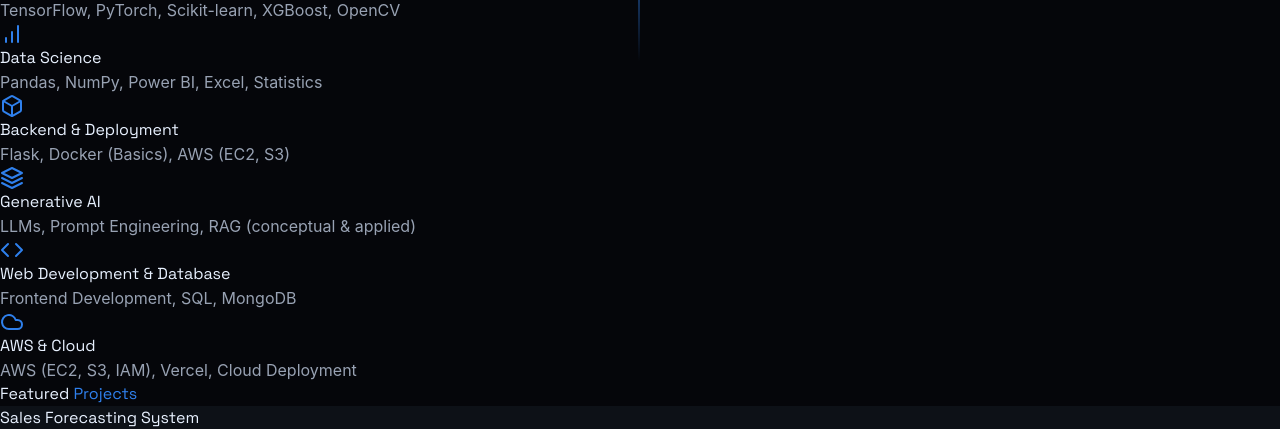
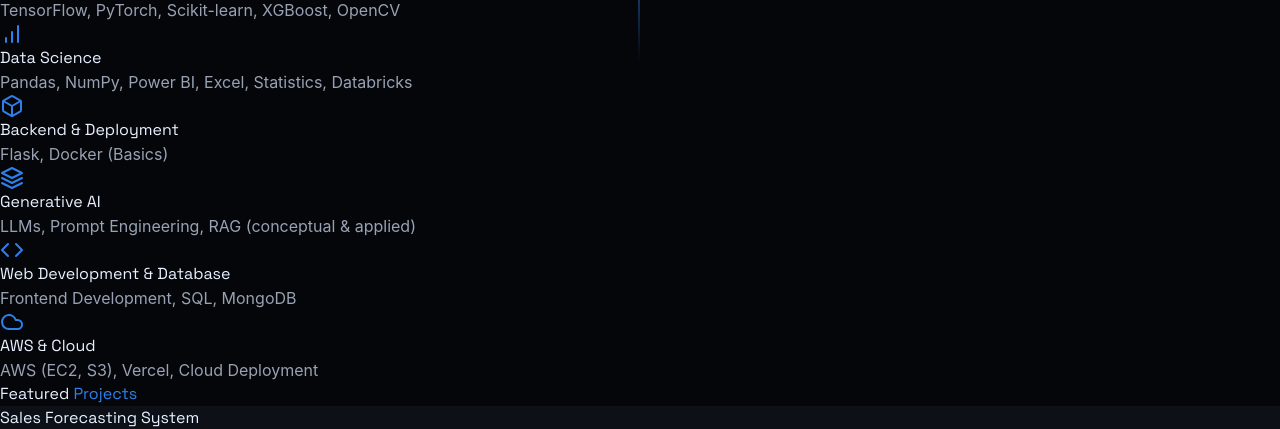
Before and after one commit to rameshkumark24/My-Portfolio, a React (Vite) app: page / in a window 1280 px wide. Shown: the part 739-1168 px from the top of the page. Built offline with nearby package versions, Linux system fonts and the light colour scheme; the HTML template or start-up script is replaced by a standard one; a web font is replaced by a local one.

Commit message:
Update App.jsx

```diff
--- a/src/App.jsx
+++ b/src/App.jsx
@@ -45,12 +45,12 @@ const RESUME_DATA = {
     },
     {
       name: "Data Science",
-      tech: "Pandas, NumPy, Power BI, Excel, Statistics",
+      tech: "Pandas, NumPy, Power BI, Excel, Statistics, Databricks",
       icon: <BarChart size={24} />
     },
     {
       name: "Backend & Deployment",
-      tech: "Flask, Docker (Basics), AWS (EC2, S3)",
+      tech: "Flask, Docker (Basics)",
       icon: <Box size={24} />
     },
     {
@@ -65,7 +65,7 @@ const RESUME_DATA = {
     },
     {
       name: "AWS & Cloud",
-      tech: "AWS (EC2, S3, IAM), Vercel, Cloud Deployment",
+      tech: "AWS (EC2, S3), Vercel, Cloud Deployment",
       icon: <Cloud size={24} />
     }
   ],
```
